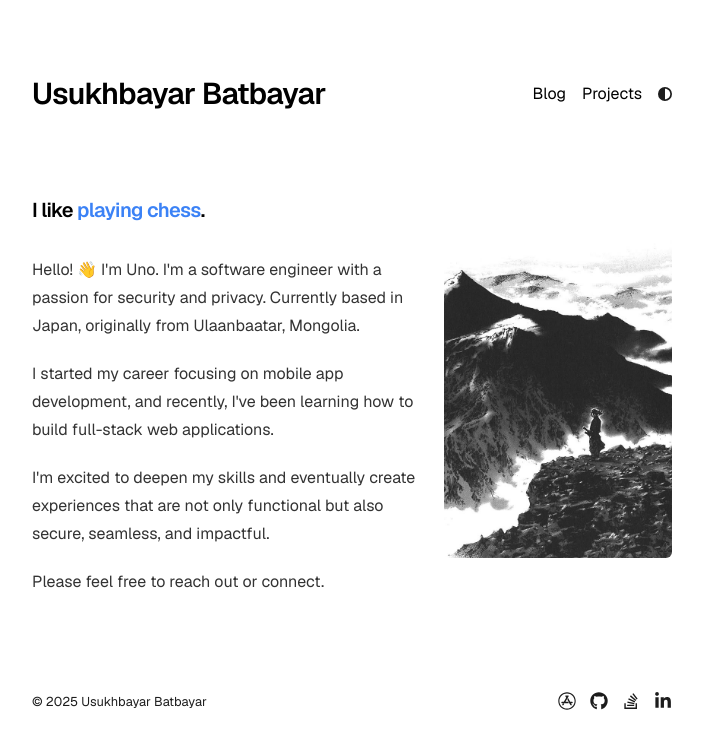
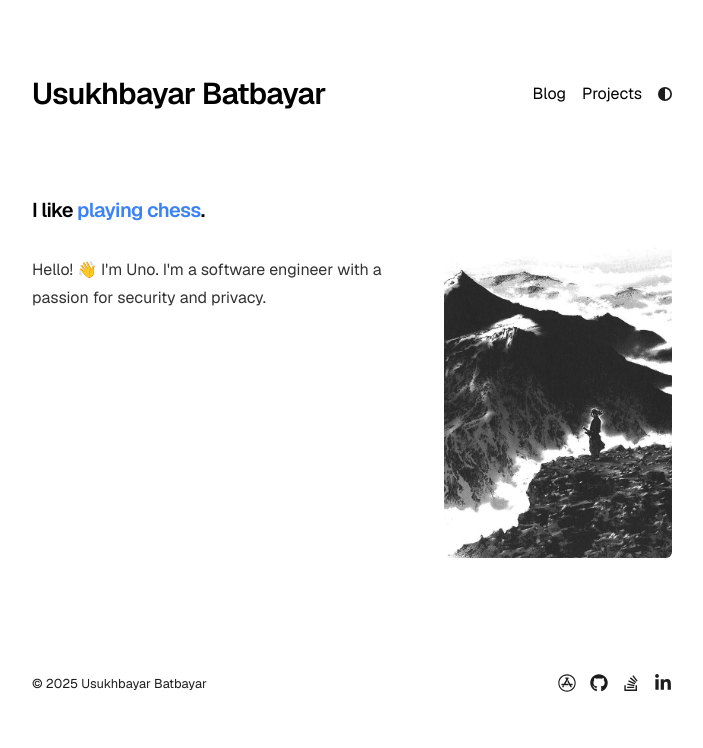
Before and after one commit to x1vfk7wp13/unobatbayar.github.io, a Next.js app: page / in a window 1280 px wide. Shown: the top 748 px of the page, without its empty margins (288-991 px from the left). Built offline with nearby package versions, Linux system fonts and the light colour scheme.

Commit message:
refactor: reduce text

```diff
--- a/app/page.tsx
+++ b/app/page.tsx
@@ -23,16 +23,8 @@ export default function Page() {
 
       <div className="prose prose-neutral dark:prose-invert">
         <p>
-          Hello! 👋 I'm Uno. I'm a software engineer with a passion for security and privacy. Currently based in Japan, originally from Ulaanbaatar, Mongolia.
+          Hello! 👋 I'm Uno. I'm a software engineer with a passion for security and privacy.
         </p>
-        <p>
-          I started my career focusing on mobile app development, and recently, I've been learning how to build full-stack web applications.
-        </p>
-        <p>
-          I'm excited to deepen my skills and eventually create experiences that are not only functional but also secure, seamless, and impactful.
-        </p>
-        <p>
-          Please feel free to reach out or connect. </p>
       </div>
     </section>
   );
```
